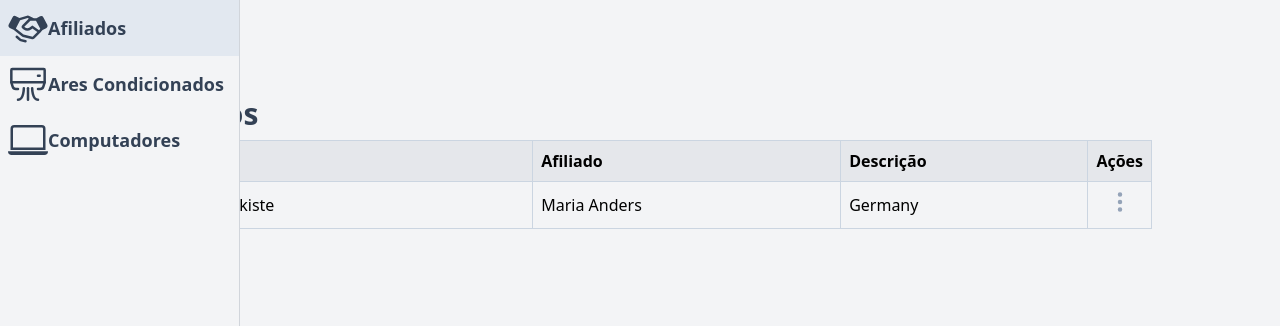
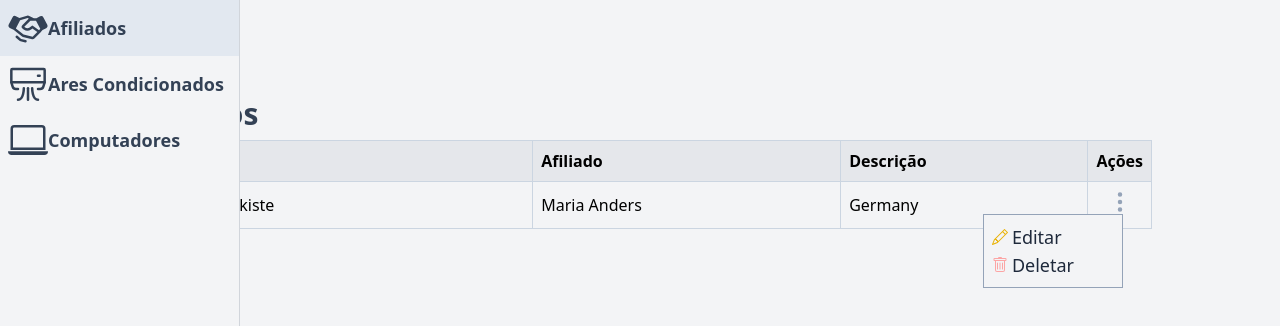
Before and after one commit to ppessanhadev/case-deep, a Nuxt app in the folder frontend/: page / in a window 1280 px wide. Both pictures are taken after a click on the button 1119 px from the left and 202 px from the top of the page. Shown: the top 326 px of the page. Built offline with nearby package versions, Linux system fonts and the light colour scheme.

Commit message:
feat: adds delete and edit options and outside click plugin

```diff
--- a/frontend/components/BranchTable.vue
+++ b/frontend/components/BranchTable.vue
@@ -1,3 +1,18 @@
+<script setup lang="ts">
+  const state = ref(false);
+
+  const handleOptions = () => {
+    state.value = !state.value;
+  };
+
+  const closeOptions = () => {
+    if (state.value) {
+      state.value = false;
+    }
+  };
+
+</script>
+
 <template>
   <table class="w-[80%] mx-auto">
     <thead class="[&>tr>th]:p-2 [&>tr>th]:text-left [&>tr>th]:border [&>tr>th]:border-slate-300">
@@ -18,10 +33,12 @@
         <td>Alfreds Futterkiste</td>
         <td>Maria Anders</td>
         <td>Germany</td>
-        <td class="text-center">
-          <button>
+        <td v-click-outside="closeOptions" class="relative text-center">
+          <button @click="handleOptions">
             <SVGVerticalThreeDots class="w-6 h-6 fill-slate-400" />
           </button>
+
+          <ContextMenu v-if="state" :close="handleOptions" />
         </td>
       </tr>
     </tbody>
--- /dev/null
+++ b/frontend/components/ContextMenu.vue
@@ -0,0 +1,13 @@
+<template>
+  <section class="absolute right-7 top-8 w-auto h-auto py-2 px-2 pr-12 border bg-gray-100 border-slate-400 text-left">
+    <button class="flex items-center font-medium text-slate-800 text-lg hover:text-slate-500">
+      <SVGPencil class="fill-yellow-500 mr-1" />
+      Editar
+    </button>
+
+    <button class="flex items-center font-medium text-slate-800 text-lg hover:text-slate-500">
+      <SVGTrash class="fill-red-300 mr-1" />
+      Deletar
+    </button>
+  </section>
+</template>
--- /dev/null
+++ b/frontend/components/SVG/Pencil.vue
@@ -0,0 +1,3 @@
+<template>
+  <svg xmlns="http://www.w3.org/2000/svg" width="16" height="16" fill="currentColor" class="bi bi-pencil" viewBox="0 0 16 16"> <path d="M12.146.146a.5.5 0 0 1 .708 0l3 3a.5.5 0 0 1 0 .708l-10 10a.5.5 0 0 1-.168.11l-5 2a.5.5 0 0 1-.65-.65l2-5a.5.5 0 0 1 .11-.168l10-10zM11.207 2.5 13.5 4.793 14.793 3.5 12.5 1.207 11.207 2.5zm1.586 3L10.5 3.207 4 9.707V10h.5a.5.5 0 0 1 .5.5v.5h.5a.5.5 0 0 1 .5.5v.5h.293l6.5-6.5zm-9.761 5.175-.106.106-1.528 3.821 3.821-1.528.106-.106A.5.5 0 0 1 5 12.5V12h-.5a.5.5 0 0 1-.5-.5V11h-.5a.5.5 0 0 1-.468-.325z" /> </svg>
+</template>
--- /dev/null
+++ b/frontend/components/SVG/Trash.vue
@@ -0,0 +1,3 @@
+<template>
+  <svg xmlns="http://www.w3.org/2000/svg" width="16" height="16" fill="currentColor" class="bi bi-trash" viewBox="0 0 16 16"> <path d="M5.5 5.5A.5.5 0 0 1 6 6v6a.5.5 0 0 1-1 0V6a.5.5 0 0 1 .5-.5zm2.5 0a.5.5 0 0 1 .5.5v6a.5.5 0 0 1-1 0V6a.5.5 0 0 1 .5-.5zm3 .5a.5.5 0 0 0-1 0v6a.5.5 0 0 0 1 0V6z" /> <path fill-rule="evenodd" d="M14.5 3a1 1 0 0 1-1 1H13v9a2 2 0 0 1-2 2H5a2 2 0 0 1-2-2V4h-.5a1 1 0 0 1-1-1V2a1 1 0 0 1 1-1H6a1 1 0 0 1 1-1h2a1 1 0 0 1 1 1h3.5a1 1 0 0 1 1 1v1zM4.118 4 4 4.059V13a1 1 0 0 0 1 1h6a1 1 0 0 0 1-1V4.059L11.882 4H4.118zM2.5 3V2h11v1h-11z" /> </svg>
+</template>
--- /dev/null
+++ b/frontend/plugins/outsideClick.client.ts
@@ -0,0 +1,18 @@
+export default defineNuxtPlugin((nuxtApp) => {
+  if (process.server) return;
+
+  nuxtApp.vueApp.directive('click-outside', {
+    mounted(el, binding) {
+
+      el.clickOutsideEvent = function (event: Event) {
+        if (!(el === event.target || el.contains(event.target))) {
+          binding.value(event, el);
+        }
+      };
+      document.body.addEventListener('click', el.clickOutsideEvent);
+    },
+    unmounted(el) {
+      document.body.removeEventListener('click', el.clickOutsideEvent);
+    },
+  });
+});
```
